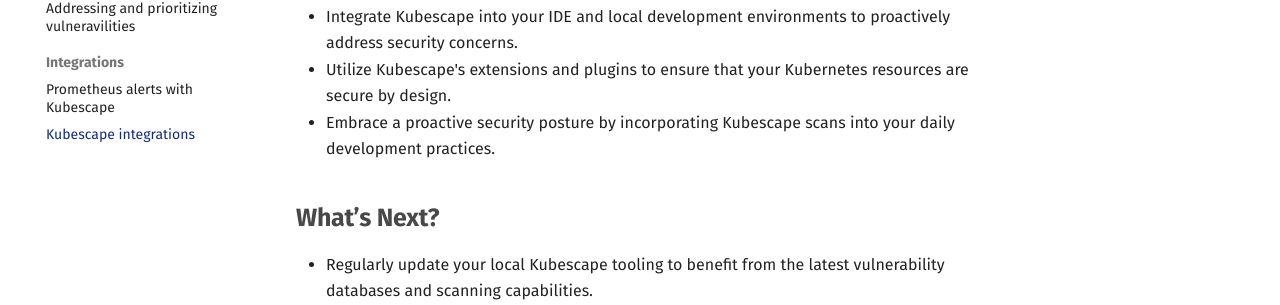
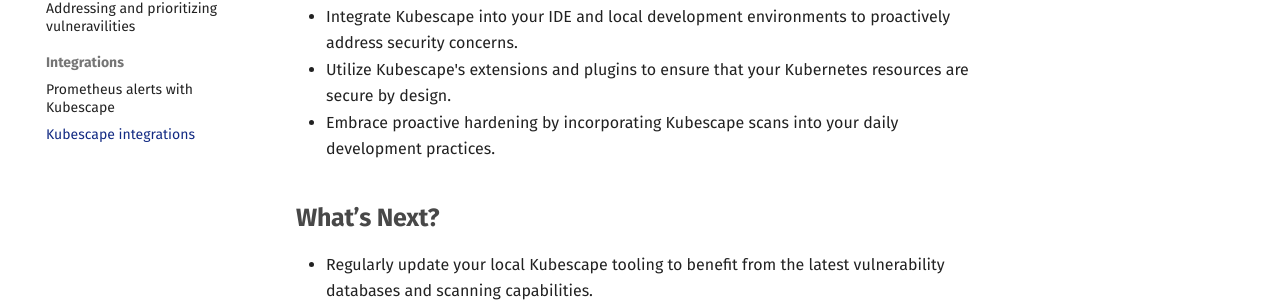
Before and after one commit to kubescape/kubescape.io, an MkDocs documentation site: the page built from docs/use_cases/kubescape-Integrations.md, in a window 1280 px wide and 900 px high, scrolled down 1615 px. Shown: the part 307-612 px from the top of the window. Built offline with MkDocs 1.6.1 and Material for MkDocs 9.7.7, drawn with Linux system fonts in a browser that asks for light colours; comment, search, counter and statistics services are not loaded.

Commit message:
Update docs/use_cases/kubescape-Integrations.md
Co-authored-by: Oshrat Nir <45561829+Oshratn@users.noreply.github.com>
Signed-off-by: Gal Gibli <gal.gibli@gmail.com>

```diff
--- a/docs/use_cases/kubescape-Integrations.md
+++ b/docs/use_cases/kubescape-Integrations.md
@@ -50,7 +50,7 @@
 
 * Integrate Kubescape into your IDE and local development environments to proactively address security concerns.
 * Utilize Kubescape's extensions and plugins to ensure that your Kubernetes resources are secure by design.
-* Embrace a proactive security posture by incorporating Kubescape scans into your daily development practices.
+* Embrace proactive hardening by incorporating Kubescape scans into your daily development practices.
 
 
 ## **What’s Next?**
```
